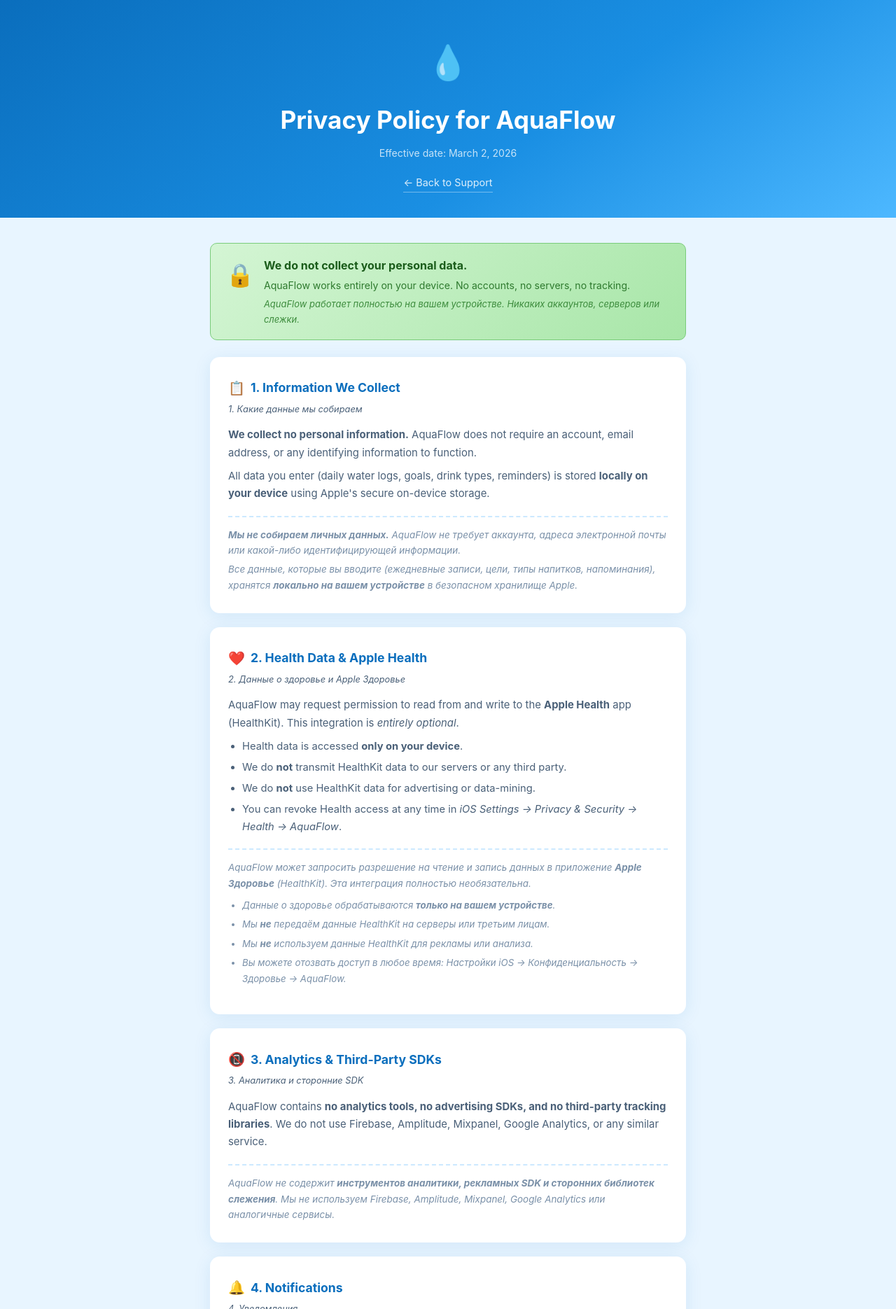
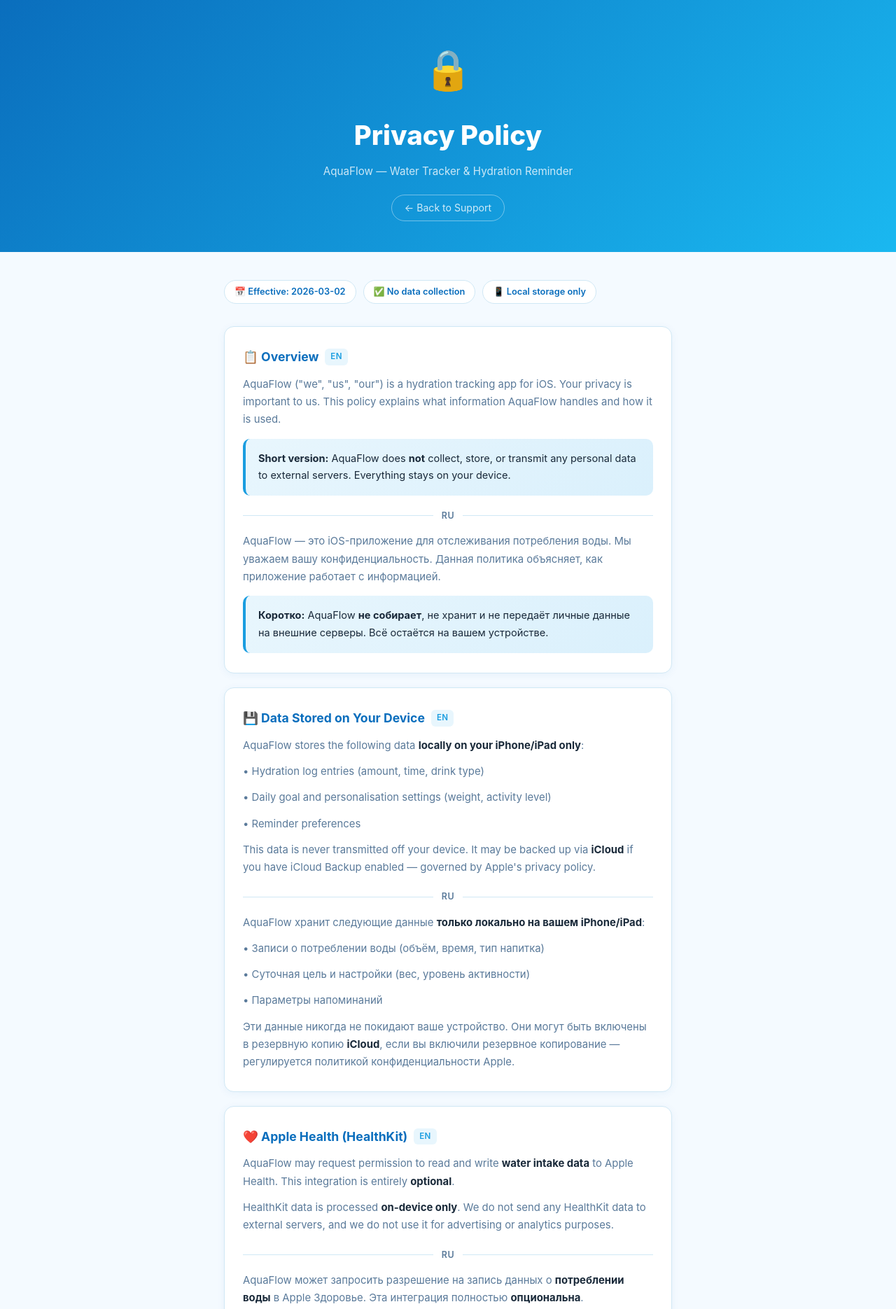
Before and after one commit to while366/ios-apps, a plain HTML site: page aquaflow/privacy.html in a window 1280 px wide. Shown: the top 1870 px of the page at 70% size. Drawn offline with Linux system fonts and the light colour scheme.

Commit message:
feat: add AquaFlow support and privacy pages
- Support page (index.html): bilingual EN/RU, features grid, FAQ, contact
- Privacy Policy (privacy.html): no-data-collection policy, HealthKit info, bilingual EN/RU
- Effective date: 2026-03-02

```diff
--- a/aquaflow/privacy.html
+++ b/aquaflow/privacy.html
@@ -3,282 +3,191 @@
 <head>
   <meta charset="UTF-8" />
   <meta name="viewport" content="width=device-width, initial-scale=1.0" />
-  <meta name="description" content="AquaFlow Privacy Policy — we do not collect personal data." />
   <title>AquaFlow — Privacy Policy</title>
   <style>
     *, *::before, *::after { box-sizing: border-box; margin: 0; padding: 0; }
-
     :root {
       --blue-dark:  #0a6ebd;
-      --blue:       #1a8fe3;
-      --blue-pale:  #e8f5ff;
-      --blue-mid:   #cce9ff;
-      --text:       #1a2533;
-      --text-sub:   #4a6078;
+      --blue-mid:   #1a9de0;
+      --blue-light: #e8f6fd;
+      --blue-pale:  #f4faff;
+      --text-main:  #1a2a3a;
+      --text-muted: #5a7a9a;
+      --border:     #d0e8f5;
       --white:      #ffffff;
       --radius:     14px;
-      --shadow:     0 4px 24px rgba(10, 110, 189, 0.10);
     }
-
     body {
       font-family: -apple-system, BlinkMacSystemFont, "Segoe UI", Helvetica, Arial, sans-serif;
       background: var(--blue-pale);
-      color: var(--text);
+      color: var(--text-main);
       line-height: 1.7;
-      min-height: 100vh;
+      font-size: 16px;
     }
-
-    /* ── HEADER ── */
     header {
-      background: linear-gradient(145deg, #0a6ebd 0%, #1a8fe3 60%, #4db8ff 100%);
-      color: var(--white);
-      padding: 48px 24px 36px;
+      background: linear-gradient(135deg, #0a6ebd 0%, #1ab8f0 100%);
+      color: #fff;
       text-align: center;
+      padding: 52px 24px 44px;
     }
-    header .app-icon { font-size: 48px; margin-bottom: 12px; }
-    header h1 { font-size: clamp(1.5rem, 5vw, 2.2rem); font-weight: 700; margin-bottom: 6px; }
-    header .date { opacity: 0.75; font-size: 0.88rem; }
-    header a {
-      display: inline-block;
-      margin-top: 18px;
-      color: var(--white);
-      opacity: 0.85;
-      font-size: 0.9rem;
-      text-decoration: none;
-      border-bottom: 1px solid rgba(255,255,255,0.45);
+    header .icon { font-size: 56px; margin-bottom: 14px; }
+    header h1 { font-size: clamp(1.6rem, 5vw, 2.4rem); font-weight: 800; margin-bottom: 6px; }
+    header .sub { font-size: .95rem; opacity: .78; }
+    header .back-link {
+      display: inline-block; margin-top: 20px; color: rgba(255,255,255,.8);
+      text-decoration: none; font-size: .88rem;
+      border: 1px solid rgba(255,255,255,.4); padding: 6px 18px;
+      border-radius: 50px; transition: background .2s;
     }
-    header a:hover { opacity: 1; }
-
-    /* ── MAIN ── */
-    main { max-width: 720px; margin: 0 auto; padding: 36px 20px 60px; }
-
-    /* ── BADGE ── */
-    .badge-no-data {
-      background: linear-gradient(135deg, #d4f5d4, #a8e6a8);
-      border: 1px solid #7acc7a;
-      border-radius: 10px;
-      padding: 18px 22px;
-      margin-bottom: 24px;
-      display: flex;
-      align-items: flex-start;
-      gap: 14px;
+    header .back-link:hover { background: rgba(255,255,255,.15); }
+    main { max-width: 680px; margin: 0 auto; padding: 40px 20px 64px; }
+    .badge-row { display: flex; gap: 10px; flex-wrap: wrap; margin-bottom: 32px; }
+    .badge {
+      display: inline-flex; align-items: center; gap: 6px;
+      background: var(--white); border: 1.5px solid var(--border);
+      color: var(--blue-dark); font-size: .8rem; font-weight: 600;
+      padding: 5px 14px; border-radius: 50px;
     }
-    .badge-no-data .icon { font-size: 2rem; flex-shrink: 0; }
-    .badge-no-data h2 { font-size: 1rem; font-weight: 700; color: #1a5c1a; margin-bottom: 3px; }
-    .badge-no-data p  { font-size: 0.88rem; color: #2e7a2e; margin: 0; }
-    .badge-no-data p.ru { font-size: 0.81rem; color: #3d8c3d; font-style: italic; margin-top: 3px; }
-
-    /* ── CARD ── */
     .card {
-      background: var(--white);
-      border-radius: var(--radius);
-      box-shadow: var(--shadow);
-      padding: 28px 26px;
-      margin-bottom: 20px;
+      background: var(--white); border: 1px solid var(--border);
+      border-radius: var(--radius); padding: 28px 26px; margin-bottom: 20px;
+      box-shadow: 0 2px 12px rgba(10,110,189,.06);
     }
     .card h2 {
-      font-size: 1.1rem;
-      font-weight: 700;
-      color: var(--blue-dark);
-      margin-bottom: 3px;
-      display: flex;
-      align-items: center;
-      gap: 8px;
+      font-size: 1.1rem; font-weight: 700; color: var(--blue-dark);
+      margin-bottom: 4px; display: flex; align-items: center; gap: 9px;
     }
-    .card h2 .sec-icon { font-size: 1.2rem; }
-    .card .ru-title {
-      font-size: 0.80rem;
-      color: var(--text-sub);
-      font-style: italic;
-      margin-bottom: 14px;
+    .lang-tag {
+      font-size: .72rem; background: var(--blue-light); color: var(--blue-mid);
+      font-weight: 600; padding: 2px 8px; border-radius: 6px;
+      letter-spacing: .4px; text-transform: uppercase;
     }
-    .card p       { font-size: 0.93rem; color: var(--text-sub); margin-bottom: 8px; }
-    .card p:last-child { margin-bottom: 0; }
-    .card p.ru    { font-size: 0.84rem; color: #7a90a8; font-style: italic; margin-top: -4px; }
-    .card ul { padding-left: 20px; margin: 8px 0 12px; }
-    .card ul li { font-size: 0.92rem; color: var(--text-sub); margin-bottom: 5px; }
-    .card ul li.ru { font-size: 0.83rem; color: #7a90a8; font-style: italic; }
-
-    hr.lang-divider {
-      border: none;
-      border-top: 2px dashed var(--blue-mid);
-      margin: 18px 0;
+    .card p { font-size: .93rem; color: var(--text-muted); margin-top: 12px; }
+    .card p strong { color: var(--text-main); }
+    .highlight {
+      background: linear-gradient(135deg, var(--blue-light), #daf0fc);
+      border-left: 4px solid var(--blue-mid); border-radius: 10px;
+      padding: 16px 18px; margin-top: 14px; font-size: .91rem; color: var(--text-main);
     }
-
-    /* ── CONTACT ── */
-    .contact-link {
-      display: inline-flex;
-      align-items: center;
-      gap: 8px;
-      background: var(--blue);
-      color: var(--white);
-      text-decoration: none;
-      font-weight: 600;
-      font-size: 0.93rem;
-      padding: 10px 20px;
-      border-radius: 50px;
-      margin-top: 10px;
-      transition: background 0.15s;
+    .lang-divider {
+      display: flex; align-items: center; gap: 12px; margin: 18px 0 14px;
+      font-size: .78rem; color: var(--text-muted); font-weight: 600;
+      letter-spacing: .5px; text-transform: uppercase;
     }
-    .contact-link:hover { background: var(--blue-dark); }
-
-    /* ── FOOTER ── */
+    .lang-divider::before, .lang-divider::after {
+      content: ""; flex: 1; height: 1px; background: var(--border);
+    }
     footer {
-      text-align: center;
-      padding: 24px 20px 40px;
-      font-size: 0.82rem;
-      color: var(--text-sub);
+      background: var(--text-main); color: rgba(255,255,255,.5);
+      text-align: center; padding: 26px 20px; font-size: .81rem;
     }
-    footer a { color: var(--blue); text-decoration: none; }
+    footer a { color: #4db8ff; text-decoration: none; }
     footer a:hover { text-decoration: underline; }
-
     @media (max-width: 480px) {
-      header { padding: 36px 16px 28px; }
       .card { padding: 20px 16px; }
-      .badge-no-data { flex-direction: column; gap: 8px; }
+      header { padding: 40px 18px 34px; }
     }
   </style>
 </head>
 <body>
 
-<!-- ══════════════ HEADER ══════════════ -->
 <header>
-  <div class="app-icon">💧</div>
-  <h1>Privacy Policy for AquaFlow</h1>
-  <p class="date">Effective date: March 2, 2026</p>
-  <a href="index.html">← Back to Support</a>
+  <div class="icon">🔒</div>
+  <h1>Privacy Policy</h1>
+  <p class="sub">AquaFlow — Water Tracker &amp; Hydration Reminder</p>
+  <a class="back-link" href="index.html">← Back to Support</a>
 </header>
 
-<!-- ══════════════ MAIN ══════════════ -->
 <main>
 
-  <!-- BADGE -->
-  <div class="badge-no-data">
-    <div class="icon">🔒</div>
-    <div>
-      <h2>We do not collect your personal data.</h2>
-      <p>AquaFlow works entirely on your device. No accounts, no servers, no tracking.</p>
-      <p class="ru">AquaFlow работает полностью на вашем устройстве. Никаких аккаунтов, серверов или слежки.</p>
-    </div>
+  <div class="badge-row">
+    <span class="badge">📅 Effective: 2026-03-02</span>
+    <span class="badge">✅ No data collection</span>
+    <span class="badge">📱 Local storage only</span>
   </div>
 
-  <!-- 1. Information We Collect -->
   <div class="card">
-    <h2><span class="sec-icon">📋</span> 1. Information We Collect</h2>
-    <p class="ru-title">1. Какие данные мы собираем</p>
-
-    <p><strong>We collect no personal information.</strong> AquaFlow does not require an account, email address, or any identifying information to function.</p>
-    <p>All data you enter (daily water logs, goals, drink types, reminders) is stored <strong>locally on your device</strong> using Apple's secure on-device storage.</p>
-
-    <hr class="lang-divider" />
-
-    <p class="ru"><strong>Мы не собираем личных данных.</strong> AquaFlow не требует аккаунта, адреса электронной почты или какой-либо идентифицирующей информации.</p>
-    <p class="ru">Все данные, которые вы вводите (ежедневные записи, цели, типы напитков, напоминания), хранятся <strong>локально на вашем устройстве</strong> в безопасном хранилище Apple.</p>
+    <h2>📋 Overview <span class="lang-tag">EN</span></h2>
+    <p>AquaFlow ("we", "us", "our") is a hydration tracking app for iOS. Your privacy is important to us. This policy explains what information AquaFlow handles and how it is used.</p>
+    <div class="highlight"><strong>Short version:</strong> AquaFlow does <strong>not</strong> collect, store, or transmit any personal data to external servers. Everything stays on your device.</div>
+    <div class="lang-divider">RU</div>
+    <p>AquaFlow — это iOS-приложение для отслеживания потребления воды. Мы уважаем вашу конфиденциальность. Данная политика объясняет, как приложение работает с информацией.</p>
+    <div class="highlight"><strong>Коротко:</strong> AquaFlow <strong>не собирает</strong>, не хранит и не передаёт личные данные на внешние серверы. Всё остаётся на вашем устройстве.</div>
   </div>
 
-  <!-- 2. Health Data -->
   <div class="card">
-    <h2><span class="sec-icon">❤️</span> 2. Health Data &amp; Apple Health</h2>
-    <p class="ru-title">2. Данные о здоровье и Apple Здоровье</p>
-
-    <p>AquaFlow may request permission to read from and write to the <strong>Apple Health</strong> app (HealthKit). This integration is <em>entirely optional</em>.</p>
-    <ul>
-      <li>Health data is accessed <strong>only on your device</strong>.</li>
-      <li>We do <strong>not</strong> transmit HealthKit data to our servers or any third party.</li>
-      <li>We do <strong>not</strong> use HealthKit data for advertising or data-mining.</li>
-      <li>You can revoke Health access at any time in <em>iOS Settings → Privacy &amp; Security → Health → AquaFlow</em>.</li>
-    </ul>
-
-    <hr class="lang-divider" />
-
-    <p class="ru">AquaFlow может запросить разрешение на чтение и запись данных в приложение <strong>Apple Здоровье</strong> (HealthKit). Эта интеграция <em>полностью необязательна</em>.</p>
-    <ul>
-      <li class="ru">Данные о здоровье обрабатываются <strong>только на вашем устройстве</strong>.</li>
-      <li class="ru">Мы <strong>не</strong> передаём данные HealthKit на серверы или третьим лицам.</li>
-      <li class="ru">Мы <strong>не</strong> используем данные HealthKit для рекламы или анализа.</li>
-      <li class="ru">Вы можете отозвать доступ в любое время: <em>Настройки iOS → Конфиденциальность → Здоровье → AquaFlow</em>.</li>
-    </ul>
+    <h2>💾 Data Stored on Your Device <span class="lang-tag">EN</span></h2>
+    <p>AquaFlow stores the following data <strong>locally on your iPhone/iPad only</strong>:</p>
+    <p>• Hydration log entries (amount, time, drink type)</p>
+    <p>• Daily goal and personalisation settings (weight, activity level)</p>
+    <p>• Reminder preferences</p>
+    <p>This data is never transmitted off your device. It may be backed up via <strong>iCloud</strong> if you have iCloud Backup enabled — governed by Apple's privacy policy.</p>
+    <div class="lang-divider">RU</div>
+    <p>AquaFlow хранит следующие данные <strong>только локально на вашем iPhone/iPad</strong>:</p>
+    <p>• Записи о потреблении воды (объём, время, тип напитка)</p>
+    <p>• Суточная цель и настройки (вес, уровень активности)</p>
+    <p>• Параметры напоминаний</p>
+    <p>Эти данные никогда не покидают ваше устройство. Они могут быть включены в резервную копию <strong>iCloud</strong>, если вы включили резервное копирование — регулируется политикой конфиденциальности Apple.</p>
   </div>
 
-  <!-- 3. Analytics & Third Parties -->
   <div class="card">
-    <h2><span class="sec-icon">📵</span> 3. Analytics &amp; Third-Party SDKs</h2>
-    <p class="ru-title">3. Аналитика и сторонние SDK</p>
-
-    <p>AquaFlow contains <strong>no analytics tools, no advertising SDKs, and no third-party tracking libraries</strong>. We do not use Firebase, Amplitude, Mixpanel, Google Analytics, or any similar service.</p>
-
-    <hr class="lang-divider" />
-
-    <p class="ru">AquaFlow не содержит <strong>инструментов аналитики, рекламных SDK и сторонних библиотек слежения</strong>. Мы не используем Firebase, Amplitude, Mixpanel, Google Analytics или аналогичные сервисы.</p>
+    <h2>❤️ Apple Health (HealthKit) <span class="lang-tag">EN</span></h2>
+    <p>AquaFlow may request permission to read and write <strong>water intake data</strong> to Apple Health. This integration is entirely <strong>optional</strong>.</p>
+    <p>HealthKit data is processed <strong>on-device only</strong>. We do not send any HealthKit data to external servers, and we do not use it for advertising or analytics purposes.</p>
+    <div class="lang-divider">RU</div>
+    <p>AquaFlow может запросить разрешение на запись данных о <strong>потреблении воды</strong> в Apple Здоровье. Эта интеграция полностью <strong>опциональна</strong>.</p>
+    <p>Данные HealthKit обрабатываются <strong>только на устройстве</strong>. Мы не отправляем их на внешние серверы и не используем в рекламных или аналитических целях.</p>
   </div>
 
-  <!-- 4. Notifications -->
   <div class="card">
-    <h2><span class="sec-icon">🔔</span> 4. Notifications</h2>
-    <p class="ru-title">4. Уведомления</p>
-
-    <p>If you enable reminders, AquaFlow uses <strong>local notifications</strong> — scheduled entirely on your device. No data leaves your phone to deliver these reminders.</p>
-
-    <hr class="lang-divider" />
-
-    <p class="ru">Если вы включите напоминания, AquaFlow использует <strong>локальные уведомления</strong>, которые планируются целиком на вашем устройстве. Никакие данные не покидают телефон для их доставки.</p>
+    <h2>📵 No Analytics &amp; No Third-Party SDKs <span class="lang-tag">EN</span></h2>
+    <p>AquaFlow contains <strong>no third-party analytics SDKs, advertising SDKs, or tracking libraries</strong>. We do not use:</p>
+    <p>• Firebase, Google Analytics, or similar services</p>
+    <p>• Facebook SDK or any social media SDKs</p>
+    <p>• Crash reporting tools that transmit data externally</p>
+    <p>We may review anonymised, aggregated crash reports provided by Apple via App Store Connect. These reports cannot be linked to any individual.</p>
+    <div class="lang-divider">RU</div>
+    <p>AquaFlow не содержит <strong>сторонних аналитических SDK, рекламных SDK или библиотек отслеживания</strong>. Мы не используем:</p>
+    <p>• Firebase, Google Analytics и подобные сервисы</p>
+    <p>• Facebook SDK или SDK социальных сетей</p>
+    <p>• Инструменты отчётов о сбоях, передающие данные внешним сервисам</p>
+    <p>Мы можем просматривать анонимные агрегированные отчёты о сбоях от Apple. Эти отчёты не позволяют идентифицировать конкретного пользователя.</p>
   </div>
 
-  <!-- 5. Data Retention -->
   <div class="card">
-    <h2><span class="sec-icon">🗑️</span> 5. Data Retention &amp; Deletion</h2>
-    <p class="ru-title">5. Хранение и удаление данных</p>
-
-    <p>Your data lives on your device and is backed up via iCloud only if you have iCloud Backup enabled in iOS Settings. You can delete all app data at any time by uninstalling AquaFlow.</p>
-
-    <hr class="lang-divider" />
-
-    <p class="ru">Ваши данные хранятся на устройстве и резервируются через iCloud только если вы включили резервное копирование iCloud в настройках iOS. Вы можете удалить все данные в любое время, удалив приложение.</p>
+    <h2>🔑 No Accounts Required <span class="lang-tag">EN</span></h2>
+    <p>AquaFlow does not require you to create an account or provide any personal information (name, email, phone number). The app functions fully offline without any registration.</p>
+    <div class="lang-divider">RU</div>
+    <p>AquaFlow не требует создания аккаунта или предоставления личных данных (имя, email, телефон). Приложение полностью работает офлайн без какой-либо регистрации.</p>
   </div>
 
-  <!-- 6. Children -->
   <div class="card">
-    <h2><span class="sec-icon">👶</span> 6. Children's Privacy</h2>
-    <p class="ru-title">6. Конфиденциальность детей</p>
-
-    <p>AquaFlow does not knowingly collect any information from children under 13. Since the app collects no data at all, it is safe for users of all ages.</p>
-
-    <hr class="lang-divider" />
-
-    <p class="ru">AquaFlow не собирает данные о детях до 13 лет. Поскольку приложение вообще не собирает данные, оно безопасно для пользователей любого возраста.</p>
+    <h2>👶 Children's Privacy <span class="lang-tag">EN</span></h2>
+    <p>AquaFlow does not knowingly collect information from children under 13. Since no personal data is collected at all, the app is safe for users of all ages.</p>
+    <div class="lang-divider">RU</div>
+    <p>AquaFlow не собирает намеренно информацию о детях младше 13 лет. Поскольку личные данные не собираются в принципе, приложение безопасно для пользователей любого возраста.</p>
   </div>
 
-  <!-- 7. Changes -->
   <div class="card">
-    <h2><span class="sec-icon">📝</span> 7. Changes to This Policy</h2>
-    <p class="ru-title">7. Изменения в политике</p>
-
-    <p>If we make material changes, the updated policy will be posted at this URL with a new effective date. We encourage you to review this page periodically.</p>
-
-    <hr class="lang-divider" />
-
-    <p class="ru">В случае существенных изменений обновлённая политика будет опубликована по этому URL с новой датой вступления в силу. Рекомендуем периодически проверять эту страницу.</p>
+    <h2>📝 Changes to This Policy <span class="lang-tag">EN</span></h2>
+    <p>We may update this Privacy Policy from time to time. When we do, we will update the effective date at the top of this page. We encourage you to review it periodically.</p>
+    <div class="lang-divider">RU</div>
+    <p>Мы можем периодически обновлять эту Политику конфиденциальности. При обновлении мы изменяем дату вступления в силу. Рекомендуем периодически просматривать данную политику.</p>
   </div>
 
-  <!-- 8. Contact -->
   <div class="card">
-    <h2><span class="sec-icon">✉️</span> 8. Contact Us</h2>
-    <p class="ru-title">8. Связаться с нами</p>
-
-    <p>Questions about this Privacy Policy? We're here to help.</p>
-    <p class="ru">Вопросы по этой политике конфиденциальности? Мы готовы помочь.</p>
-    <a class="contact-link" href="mailto:support@aquaflow.app">✉&nbsp; support@aquaflow.app</a>
+    <h2>✉️ Contact Us <span class="lang-tag">EN</span></h2>
+    <p>If you have any questions about this Privacy Policy, please contact us:</p>
+    <p><a href="mailto:support@aquaflow.app" style="color:var(--blue-dark);font-weight:600;text-decoration:none;">support@aquaflow.app</a></p>
+    <div class="lang-divider">RU</div>
+    <p>Если у вас есть вопросы по данной Политике конфиденциальности, свяжитесь с нами:</p>
+    <p><a href="mailto:support@aquaflow.app" style="color:var(--blue-dark);font-weight:600;text-decoration:none;">support@aquaflow.app</a></p>
   </div>
 
 </main>
 
-<!-- ══════════════ FOOTER ══════════════ -->
 <footer>
-  <p>
-    <a href="index.html">← Support Page</a>
-    &nbsp;·&nbsp;
-    <a href="https://apps.apple.com/app/id000000000" target="_blank" rel="noopener">App Store</a>
-  </p>
+  <p><a href="index.html">Support</a> &nbsp;·&nbsp; <a href="mailto:support@aquaflow.app">Contact</a></p>
   <p style="margin-top:8px;">© 2026 AquaFlow. All rights reserved.</p>
 </footer>
 
```
